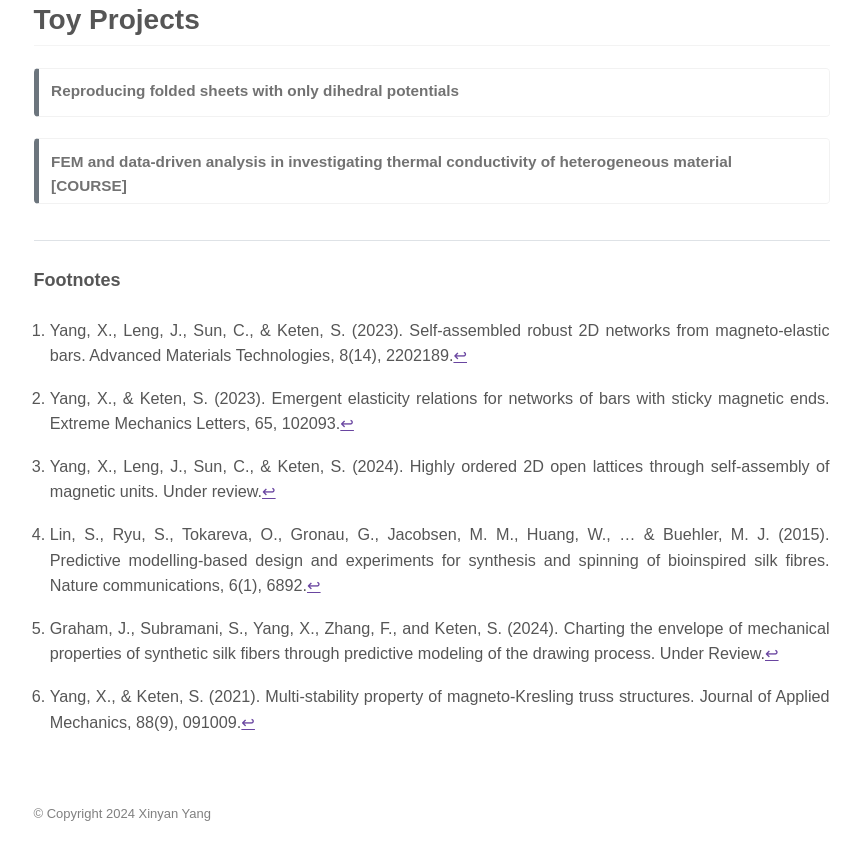
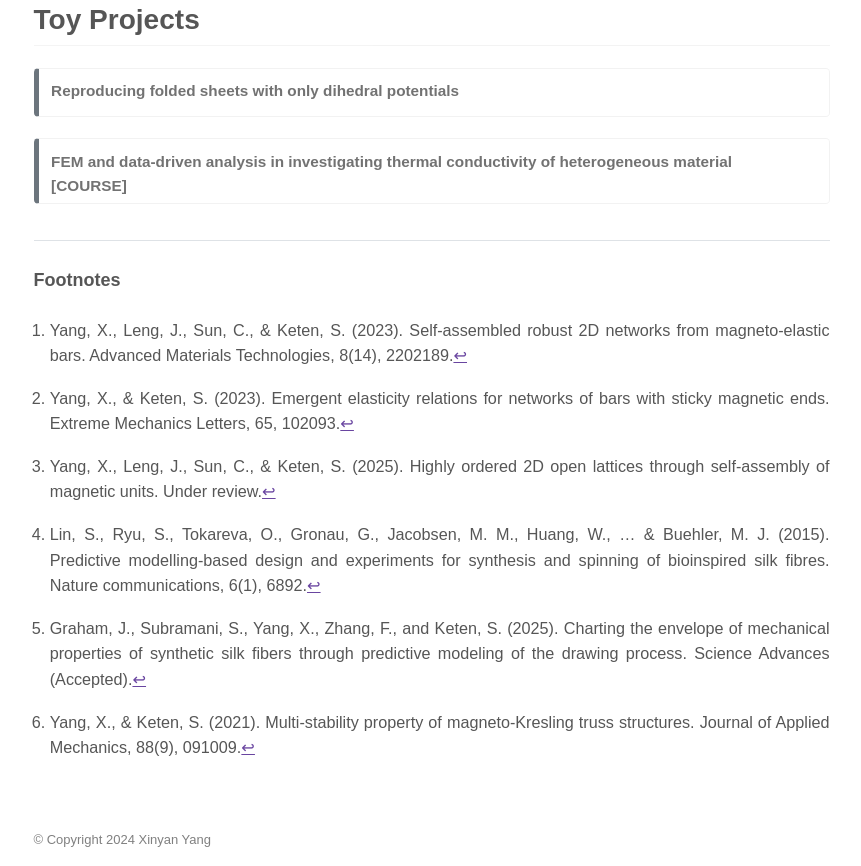
Before and after one commit to XinyanYang95/xinyanyang.github.io, a plain HTML site: page research.html in a window 1280 px wide. Shown: the part 566-1432 px from the top of the page, without its empty margins (136-997 px from the left). Before the commit the page ends 1406 px from the top, so only its background shows below. Drawn offline with nearby package versions, Linux system fonts and the light colour scheme.

Commit message:
changed publication list

```diff
--- a/research.html
+++ b/research.html
@@ -348,9 +348,9 @@ FEM and data-driven analysis in investigating thermal conductivity of heterogene
 <ol>
 <li id="fn1"><p>Yang, X., Leng, J., Sun, C., &amp; Keten, S. (2023). Self‐assembled robust 2D networks from magneto‐elastic bars. Advanced Materials Technologies, 8(14), 2202189.<a href="#fnref1" class="footnote-back" role="doc-backlink">↩︎</a></p></li>
 <li id="fn2"><p>Yang, X., &amp; Keten, S. (2023). Emergent elasticity relations for networks of bars with sticky magnetic ends. Extreme Mechanics Letters, 65, 102093.<a href="#fnref2" class="footnote-back" role="doc-backlink">↩︎</a></p></li>
-<li id="fn3"><p>Yang, X., Leng, J., Sun, C., &amp; Keten, S. (2024). Highly ordered 2D open lattices through self-assembly of magnetic units. Under review.<a href="#fnref3" class="footnote-back" role="doc-backlink">↩︎</a></p></li>
+<li id="fn3"><p>Yang, X., Leng, J., Sun, C., &amp; Keten, S. (2025). Highly ordered 2D open lattices through self-assembly of magnetic units. Under review.<a href="#fnref3" class="footnote-back" role="doc-backlink">↩︎</a></p></li>
 <li id="fn4"><p>Lin, S., Ryu, S., Tokareva, O., Gronau, G., Jacobsen, M. M., Huang, W., … &amp; Buehler, M. J. (2015). Predictive modelling-based design and experiments for synthesis and spinning of bioinspired silk fibres. Nature communications, 6(1), 6892.<a href="#fnref4" class="footnote-back" role="doc-backlink">↩︎</a></p></li>
-<li id="fn5"><p>Graham, J., Subramani, S., Yang, X., Zhang, F., and Keten, S. (2024). Charting the envelope of mechanical properties of synthetic silk fibers through predictive modeling of the drawing process. Under Review.<a href="#fnref5" class="footnote-back" role="doc-backlink">↩︎</a></p></li>
+<li id="fn5"><p>Graham, J., Subramani, S., Yang, X., Zhang, F., and Keten, S. (2025). Charting the envelope of mechanical properties of synthetic silk fibers through predictive modeling of the drawing process. Science Advances (Accepted).<a href="#fnref5" class="footnote-back" role="doc-backlink">↩︎</a></p></li>
 <li id="fn6"><p>Yang, X., &amp; Keten, S. (2021). Multi-stability property of magneto-Kresling truss structures. Journal of Applied Mechanics, 88(9), 091009.<a href="#fnref6" class="footnote-back" role="doc-backlink">↩︎</a></p></li>
 </ol>
 </section></div></main> <!-- /main -->
```
Also changed, not shown: index.html (+1 -1 lines), 1 other file.
